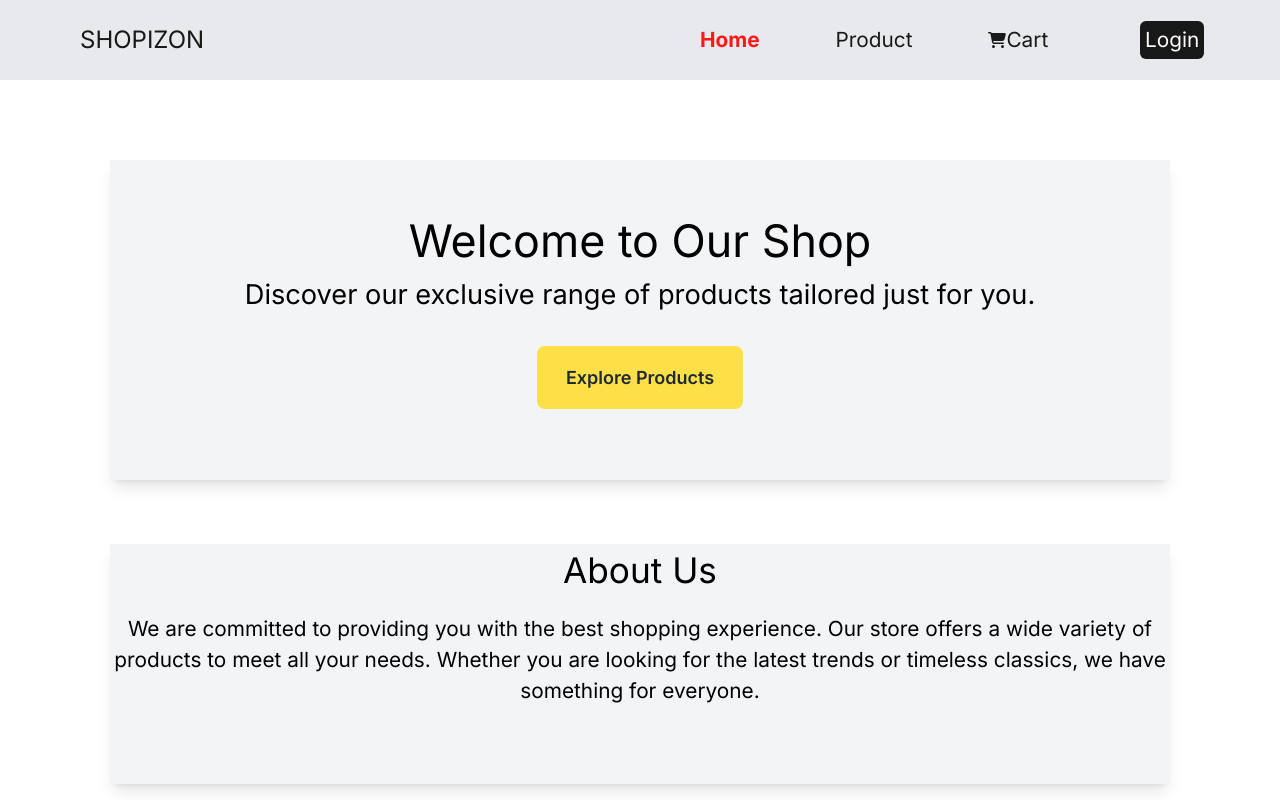
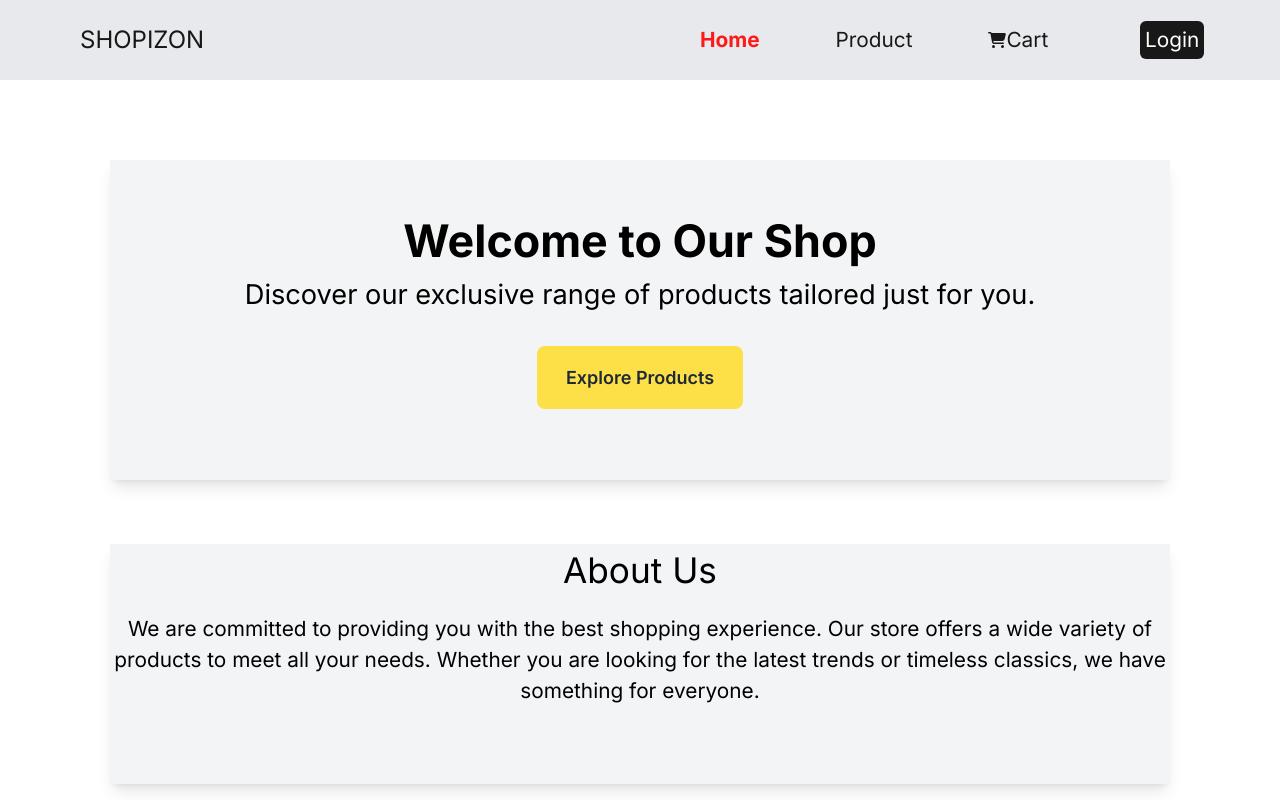
Before and after one commit to AMAN7040/SHOPIZON, a Next.js app: page / in a window 1280 px wide. Built offline with nearby package versions, Linux system fonts and the light colour scheme.

Commit message:
UI updated

```diff
--- a/src/app/layout.js
+++ b/src/app/layout.js
@@ -2,6 +2,7 @@ import { Inter } from "next/font/google";
 import "./globals.css";
 import Header from "./components/header/Header";
 import ReduxProvider from "@/provider";
+import 'react-toastify/dist/ReactToastify.css';
 import { ToastContainer } from "react-toastify";
 
 
--- a/src/app/page.js
+++ b/src/app/page.js
@@ -3,8 +3,8 @@ import Link from "next/link";
 export default async function Home() {
   return (
     <div className=" space-y-[4rem] mx-[1rem]">
-      <div className="bg-gray-100 text-center mx-auto h-[20rem] py-[3rem] my-[5rem] mb-2 shadow-lg w-[85%]">
-        <h1 className="text-[1.5rem] md:text-[2.8rem]">Welcome to Our Shop</h1>
+      <section aria-label='Wecome Section' className="bg-gray-100 text-center mx-auto min-h-[20rem] py-[3rem] my-[5rem] mb-2 shadow-lg w-[85%]">
+        <h1 className="font-bold text-[1.5rem] md:text-[2.8rem]">Welcome to Our Shop</h1>
         <p className="text-[0.9rem] md:text-[1.7rem] mb-[3rem] items-center">
 
           Discover our exclusive range of products tailored just for you.
@@ -17,8 +17,8 @@ export default async function Home() {
 
           Explore Products
         </Link>
-      </div>
-      <div className="bg-gray-100 text-center mx-auto h-[15rem] my-[2rem] shadow-lg w-[85%]">
+      </section>
+      <section aria-label="About Section" className="bg-gray-100 text-center mx-auto min-h-[15rem] my-[2rem] shadow-lg w-[85%]">
         <h2 className="text-[1.3rem] md:text-[2.2rem] mb-[1rem]">About Us</h2>
         <p className="text-[0.8rem] md:text-[1.3rem]">
 
@@ -27,7 +27,7 @@ export default async function Home() {
           Whether you are looking for the latest trends or timeless classics, we
           have something for everyone.
         </p>
-      </div>
+      </section>
     </div>
   );
 }
```
